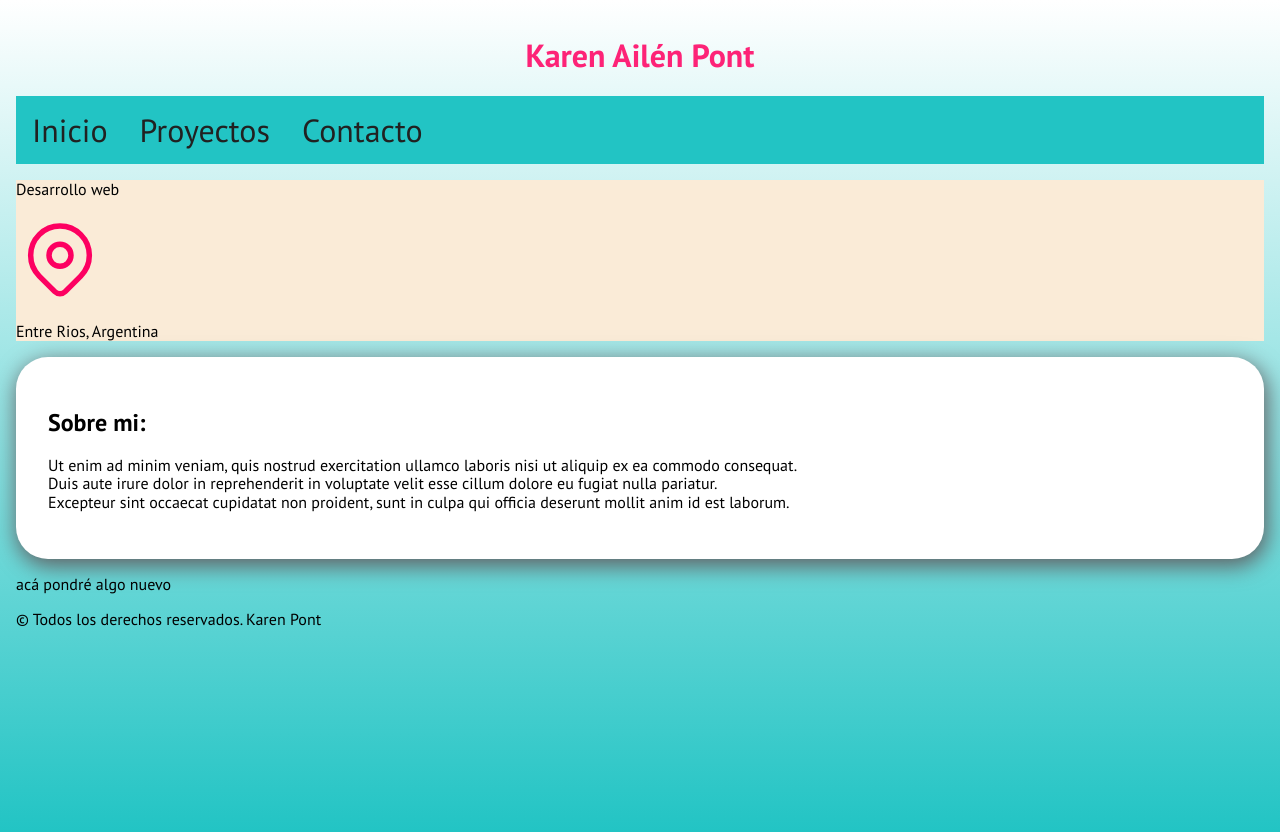
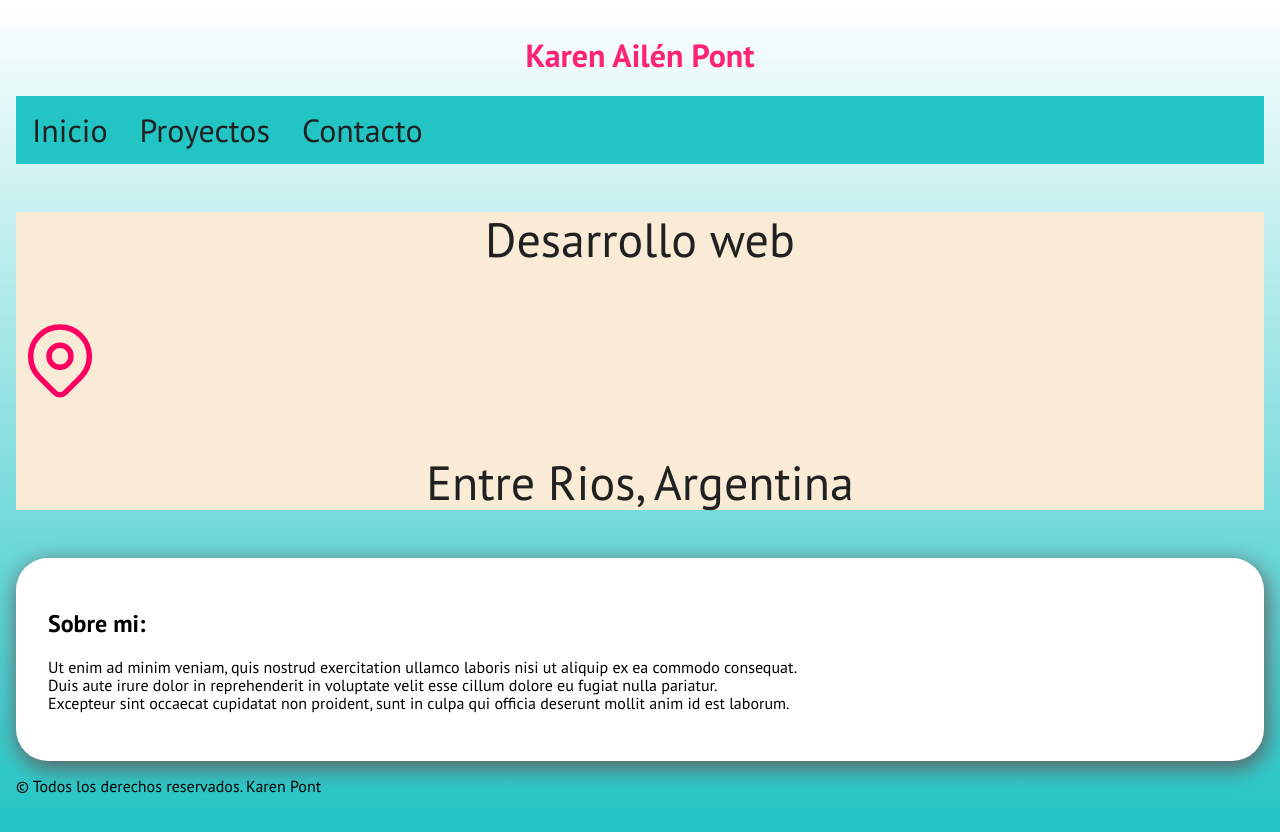
Before and after one commit to PontKaren/mi-pagina, a plain HTML site: page index.html in a window 1280 px wide. Drawn offline with Linux system fonts and the light colour scheme.

Commit message:
Cambios para prueba

```diff
--- a/css/style.css
+++ b/css/style.css
@@ -60,6 +60,13 @@ body{
     font-weight: 700;
 }
 
+.text{
+    text-align: center;
+    color: var(--negro);
+    font-size: 3rem;
+
+}
+
 /* Hero */
 
 .hero{
--- a/index.html
+++ b/index.html
@@ -59,10 +59,6 @@
 
     </main>
 
-    <div class="Extra">
-        <p> acá pondré algo nuevo </p>
-    </div>
-
     <footer>
         <p>© Todos los derechos reservados. Karen Pont</p>
     </footer>
```
Also changed, not shown: proyecto.html (+4 -0 lines).
